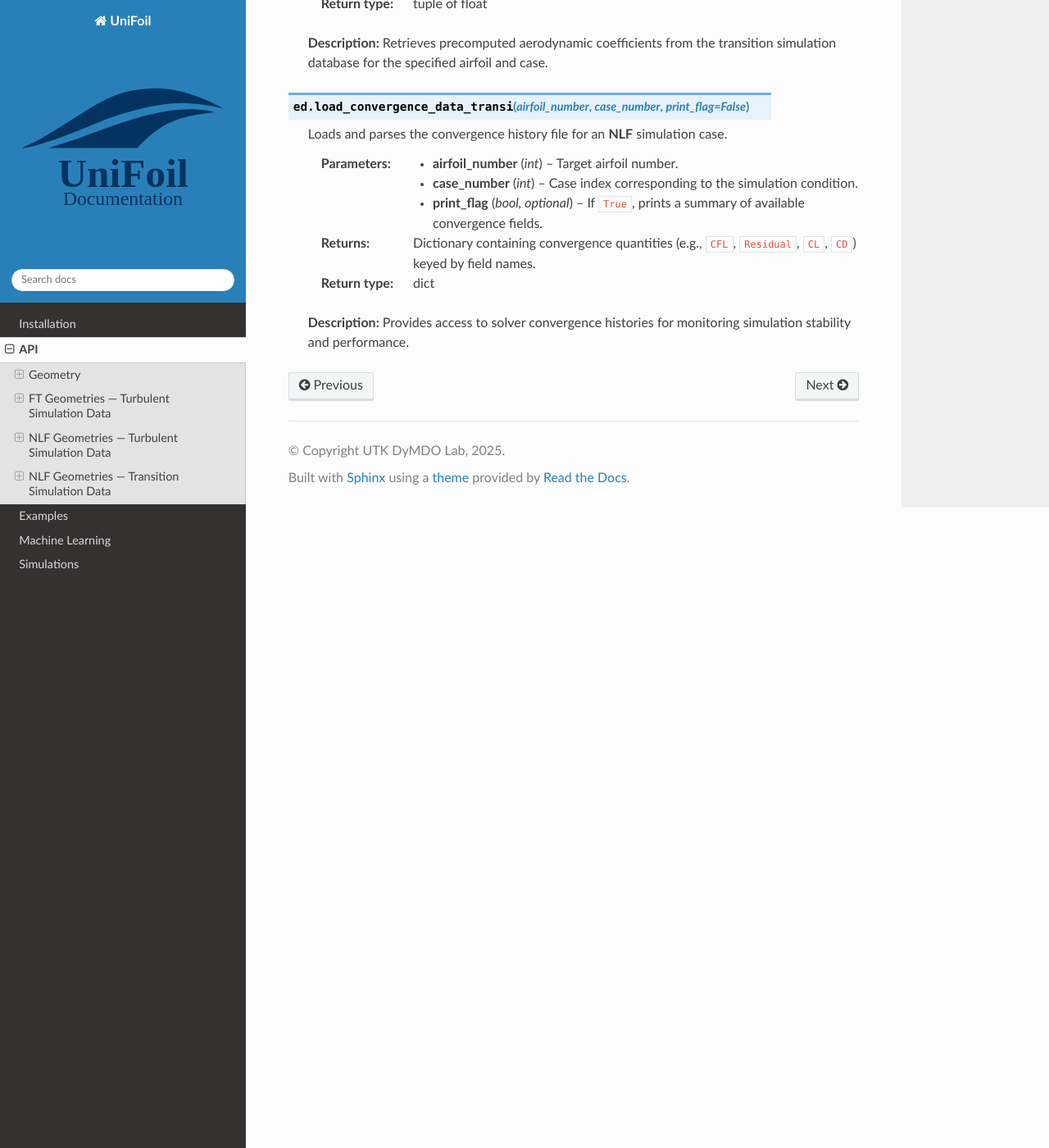
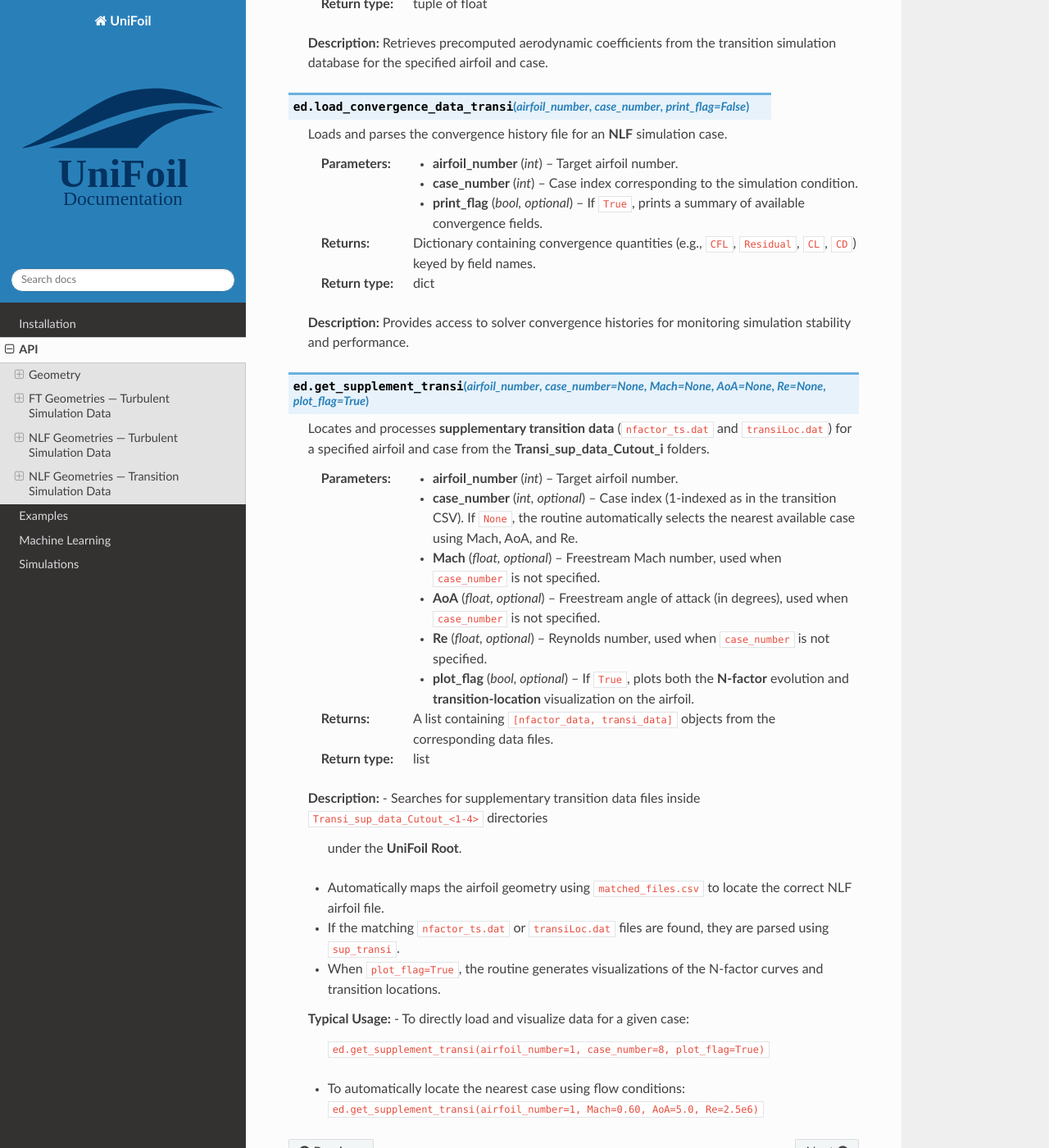
Before and after one commit to BenjaminMelanson/unifoilDocs, a Sphinx documentation site: the page built from docs/source/api.rst, in a window 1280 px wide and 1400 px high, scrolled down 7277 px. Shown: the whole window at 82% size. Built offline with Sphinx 7.4.7 and the Read the Docs theme 3.1.0, drawn with Linux system fonts in a browser that asks for light colours.

Commit message:
Documented get_supplement_transi method
Added documentation for the get_supplement_transi method, detailing parameters, return values, and typical usage examples.

```diff
--- a/docs/source/api.rst
+++ b/docs/source/api.rst
@@ -358,3 +358,38 @@ All operations under this section are handled through the method :py:meth:`Extra
 
    **Description:**
    Provides access to solver convergence histories for monitoring simulation stability and performance.
+
+
+.. py:method:: ed.get_supplement_transi(airfoil_number, case_number=None, Mach=None, AoA=None, Re=None, plot_flag=True)
+
+   Locates and processes **supplementary transition data** (``nfactor_ts.dat`` and ``transiLoc.dat``)
+   for a specified airfoil and case from the **Transi_sup_data_Cutout_i** folders.
+
+   :param airfoil_number: Target airfoil number.
+   :type airfoil_number: int
+   :param case_number: Case index (1-indexed as in the transition CSV).
+                       If ``None``, the routine automatically selects the nearest available case using Mach, AoA, and Re.
+   :type case_number: int, optional
+   :param Mach: Freestream Mach number, used when ``case_number`` is not specified.
+   :type Mach: float, optional
+   :param AoA: Freestream angle of attack (in degrees), used when ``case_number`` is not specified.
+   :type AoA: float, optional
+   :param Re: Reynolds number, used when ``case_number`` is not specified.
+   :type Re: float, optional
+   :param plot_flag: If ``True``, plots both the **N-factor** evolution and **transition-location** visualization on the airfoil.
+   :type plot_flag: bool, optional
+   :return: A list containing ``[nfactor_data, transi_data]`` objects from the corresponding data files.
+   :rtype: list
+
+   **Description:**
+   - Searches for supplementary transition data files inside ``Transi_sup_data_Cutout_<1-4>`` directories
+     under the **UniFoil Root**.
+   - Automatically maps the airfoil geometry using ``matched_files.csv`` to locate the correct NLF airfoil file.
+   - If the matching ``nfactor_ts.dat`` or ``transiLoc.dat`` files are found, they are parsed using ``sup_transi``.
+   - When ``plot_flag=True``, the routine generates visualizations of the N-factor curves and transition locations.
+
+   **Typical Usage:**
+   - To directly load and visualize data for a given case:
+     ``ed.get_supplement_transi(airfoil_number=1, case_number=8, plot_flag=True)``
+   - To automatically locate the nearest case using flow conditions:
+     ``ed.get_supplement_transi(airfoil_number=1, Mach=0.60, AoA=5.0, Re=2.5e6)``
```
